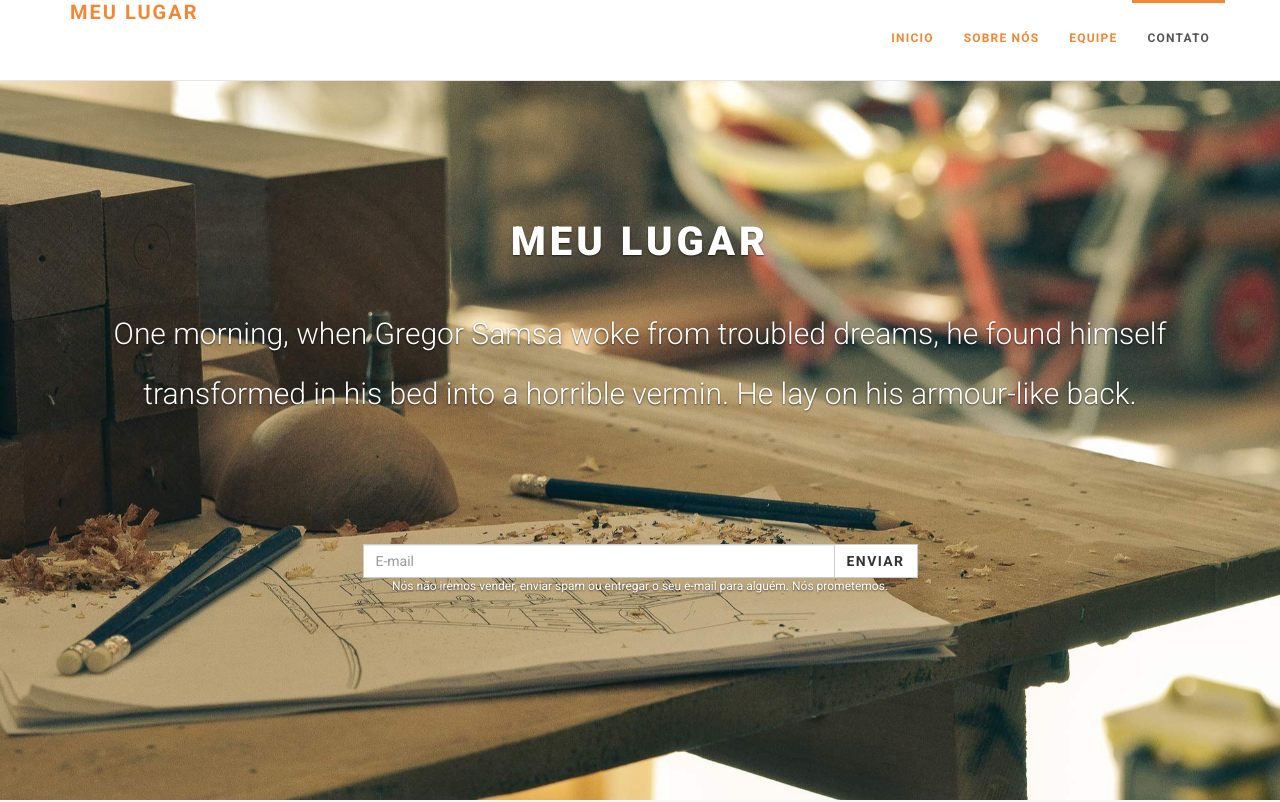
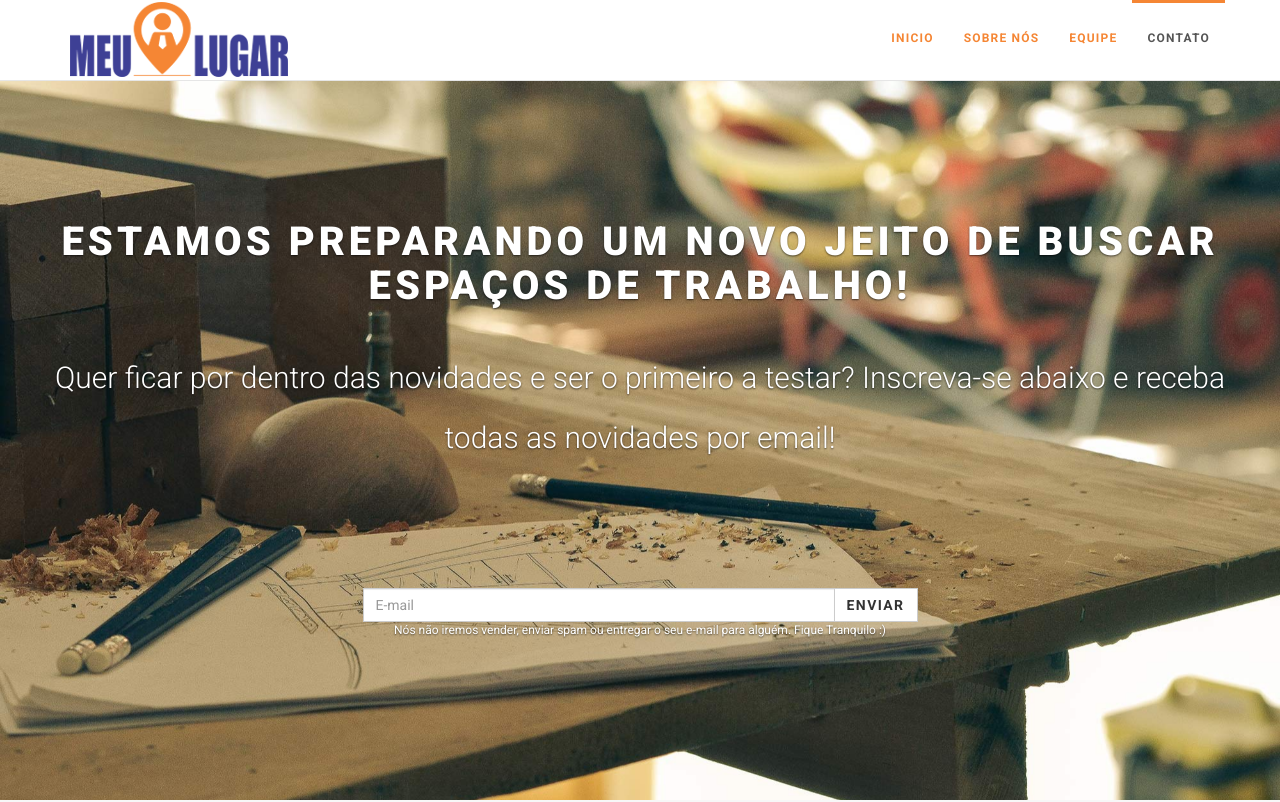
Before and after one commit to startupmeulugar/startupmeulugar.github.io, a plain HTML site: page index.html in a window 1280 px wide. Shown: the top 802 px of the page. Drawn offline with Linux system fonts and the light colour scheme.

Commit message:
Melhorias textos.

```diff
--- a/index.html
+++ b/index.html
@@ -75,7 +75,9 @@
                         <span class="icon-bar"></span>
                         <span class="icon-bar"></span>
                     </button>
-                    <a class="navbar-brand scrollTo" href="#intro">MEU LUGAR</a>
+                    <a class="navbar-brand scrollTo" href="#intro">
+                        <img class="img-responsive" src="img/logo_menu.png" alt="logo">
+                    </a>
                 </div>
 
                 <div class="navbar-collapse collapse" id="navigation">
@@ -110,8 +112,10 @@
                     <div class="container">
                         <div class="row">
 
-                            <h1 data-animate="fadeInDown">MEU LUGAR</h1>
-                            <p  class="message" data-animate="fadeInUp">One morning, when Gregor Samsa woke from troubled dreams, he found himself transformed in his bed into a horrible vermin. He lay on his armour-like back.</p>
+                            <h1 data-animate="fadeInDown">Estamos preparando um novo jeito de buscar espaços de trabalho!</h1>
+                            <p  class="message" data-animate="fadeInUp">
+                                Quer ficar por dentro das novidades e ser o primeiro a testar? Inscreva-se abaixo e receba todas as novidades por email!
+                            </p>
 
 <!--
                             <div class="col-md-6 col-md-offset-3" data-animate="fadeInUp">
@@ -140,7 +144,7 @@
                                         </span>
                                     </div>
                                 </form>
-                                <p class="text-small">Nós não iremos vender, enviar spam ou entregar o seu e-mail para alguém. Nós prometemos.</p>
+                                <p class="text-small">Nós não iremos vender, enviar spam ou entregar o seu e-mail para alguém. Fique Tranquilo :)</p>
                                 </div>
                             </div>
                             <!--End mc_embed_signup-->
```
Also changed, not shown: img/logo_menu.png (added).
